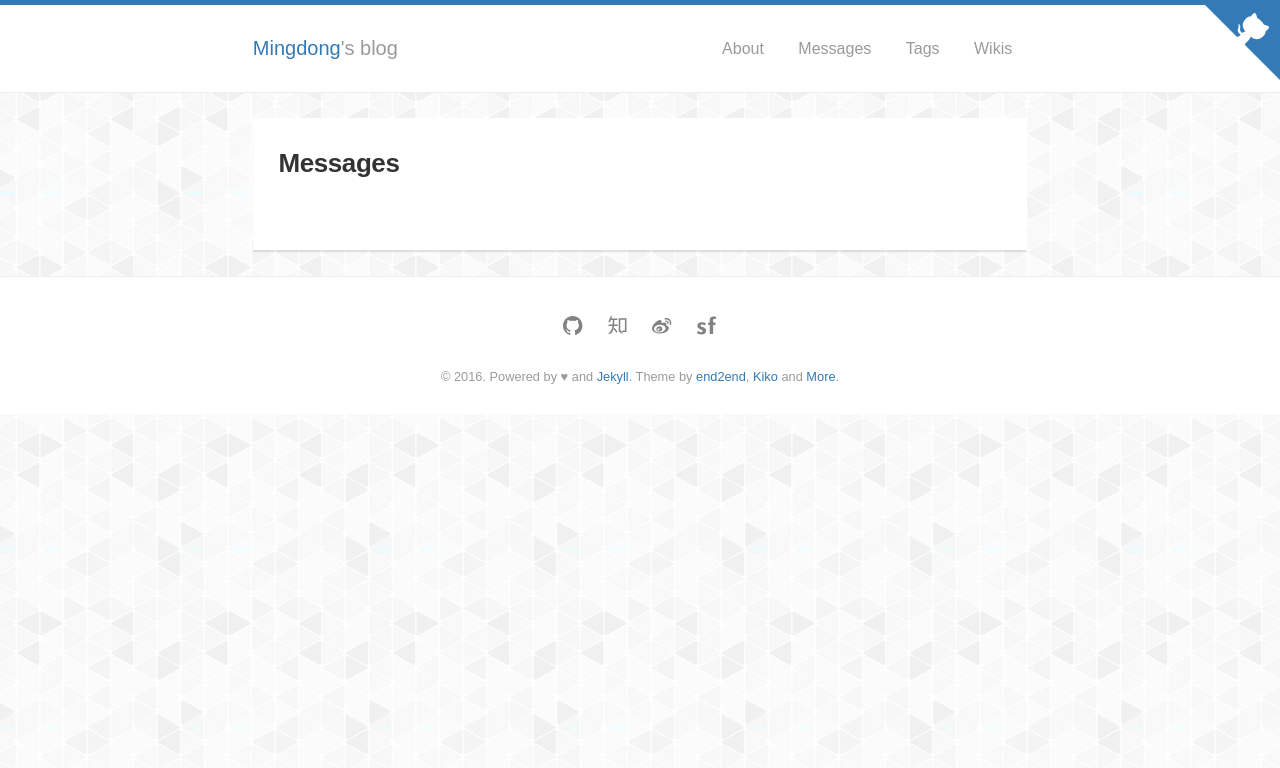
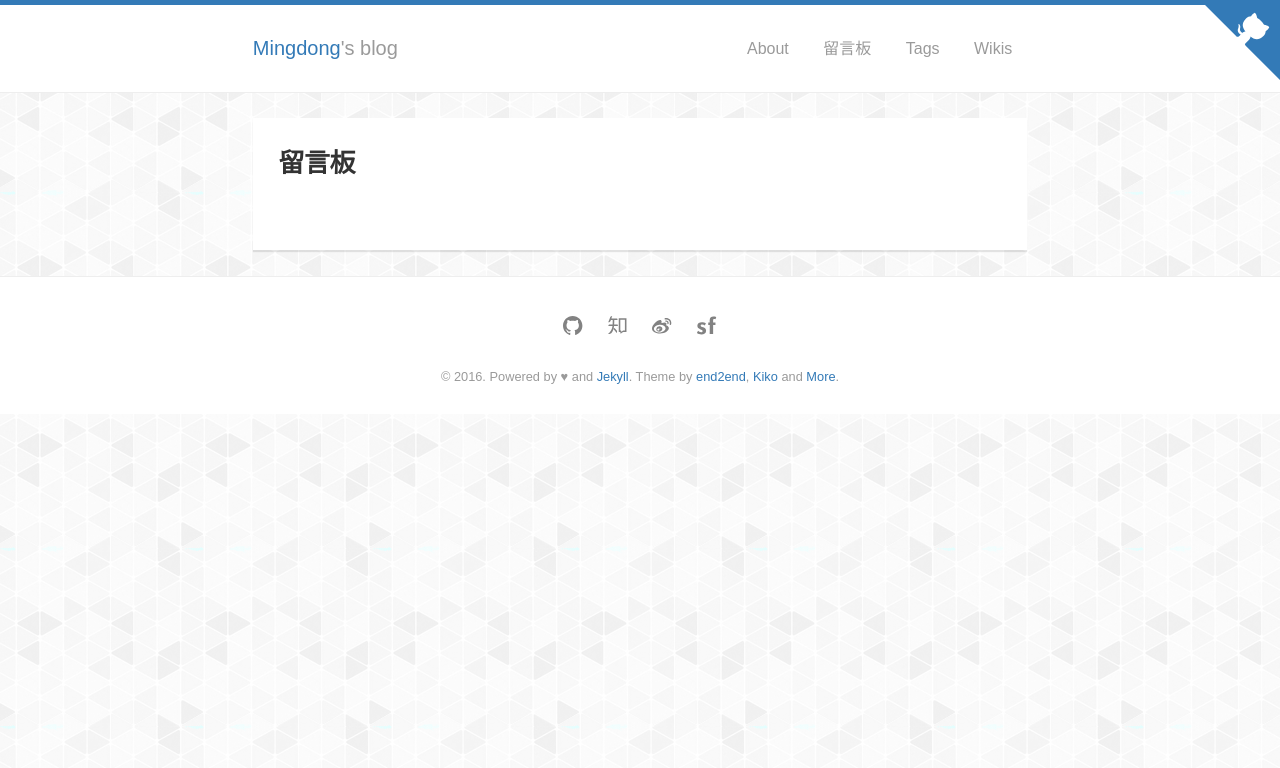
Before and after one commit to itfen/md, a Jekyll site: the page built from messages.html, in a window 1280 px wide. Shown: the top 768 px of the page. Built offline with Jekyll 4.4.1, drawn with Linux system fonts in a browser that asks for light colours; nearby versions of some CDN libraries; comment, search, counter and statistics services are not loaded.

Commit message:
Update message.html

```diff
--- a/messages.html
+++ b/messages.html
@@ -1,5 +1,7 @@
 ---
 layout: page
-title: Messages
+title: 留言板
 permalink: messages.html
+comments: true
 ---
+{% include comments.html %}
```
